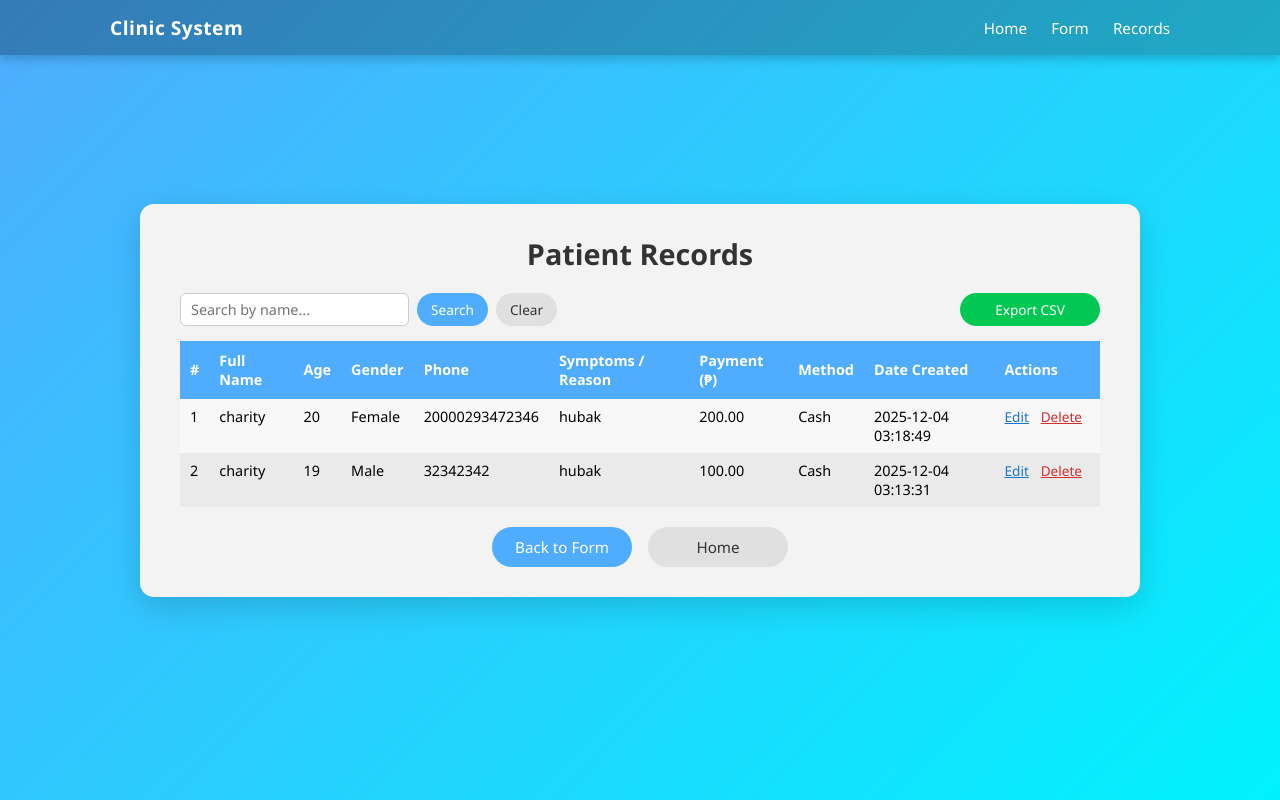
After one commit to charitydaayata/forms, a PHP site: page /views/records.php in a window 1280 px wide. The commit adds this page. Run offline with PHP 8.4, Linux system fonts and the light colour scheme; data comes from the database, SQL or seed files in the repository.

Commit message:
5th commit

```diff
--- a/assets/forms.css
+++ b/assets/forms.css
@@ -1,3 +1,4 @@
+
 /* Reset */
 * {
     margin: 0;
@@ -9,11 +10,13 @@
 /* Page background */
 body {
     min-height: 100vh;
+    padding-top: 90px; /* space for fixed header */
     background: linear-gradient(135deg, #4facfe, #00f2fe);
     display: flex;
-    align-items: center;
+    align-items: flex-start;
     justify-content: center;
 }
+
 
 /* Form card */
 .form-container {
--- /dev/null
+++ b/assets/header.css
@@ -0,0 +1,40 @@
+/* ===== HEADER BAR (UPDATED & VISIBLE) ===== */
+.site-header {
+    width: 100%;
+    background: linear-gradient(135deg, #357ab8, #1eaac6); /* darker than body */
+    position: fixed;
+    top: 0;
+    left: 0;
+    padding: 14px 0;
+    z-index: 1000;
+    box-shadow: 0 4px 10px rgba(0,0,0,0.2);
+}
+
+.header-inner {
+    max-width: 1100px;
+    margin: auto;
+    padding: 0 20px;
+    display: flex;
+    align-items: center;
+    justify-content: space-between;
+}
+
+.site-header h1 {
+    font-size: 1.2rem;
+    color: #fff;
+    font-weight: 600;
+    letter-spacing: 0.5px;
+}
+
+.site-header nav a {
+    color: #ffffff;
+    text-decoration: none;
+    margin-left: 20px;
+    font-size: 0.95rem;
+    font-weight: 500;
+    transition: 0.3s ease;
+}
+
+.site-header nav a:hover {
+    color: #ffeb3b;   /* yellow highlight */
+}
--- /dev/null
+++ b/assets/records.css
@@ -0,0 +1,180 @@
+/* Reset */
+* {
+    margin: 0;
+    padding: 0;
+    box-sizing: border-box;
+    font-family: "Segoe UI", Arial, sans-serif;
+}
+
+/* Background */
+body {
+    min-height: 100vh;
+    background: linear-gradient(135deg, #4facfe, #00f2fe);
+    display: flex;
+    align-items: center;
+    justify-content: center;
+}
+
+/* Card */
+.records-container {
+    background: #f3f3f3;
+    padding: 30px 40px;
+    border-radius: 14px;
+    box-shadow: 0 10px 30px rgba(0, 0, 0, 0.15);
+    max-width: 1000px;
+    width: 96%;
+}
+
+/* Title */
+.records-container h2 {
+    text-align: center;
+    font-size: 1.8rem;
+    margin-bottom: 20px;
+    color: #333;
+}
+
+/* Table wrapper (scroll if many columns) */
+.table-wrapper {
+    overflow-x: auto;
+}
+
+/* Table */
+table {
+    width: 100%;
+    border-collapse: collapse;
+    margin-bottom: 20px;
+}
+
+thead {
+    background: #4facfe;
+    color: #fff;
+}
+
+thead th {
+    padding: 10px;
+    font-size: 0.9rem;
+    text-align: left;
+}
+
+tbody tr:nth-child(even) {
+    background: #eaeaea;
+}
+
+tbody tr:nth-child(odd) {
+    background: #f8f8f8;
+}
+
+tbody td {
+    padding: 8px 10px;
+    font-size: 0.9rem;
+    vertical-align: top;
+}
+
+/* Empty state text */
+.empty-state {
+    text-align: center;
+    color: #555;
+    padding: 20px 0;
+}
+
+/* Buttons under table */
+.records-actions {
+    display: flex;
+    justify-content: center;
+    gap: 16px;
+}
+
+/* Buttons */
+.btn {
+    display: inline-block;
+    min-width: 140px;
+    text-align: center;
+    text-decoration: none;
+    background: #4facfe;
+    color: #fff;
+    padding: 10px 18px;
+    border-radius: 30px;
+    font-size: 0.95rem;
+    transition: 0.3s ease;
+}
+
+.btn:hover {
+    background: #00c6ff;
+    transform: scale(1.05);
+}
+
+.btn-secondary {
+    background: #e0e0e0;
+    color: #333;
+}
+
+.btn-secondary:hover {
+    background: #bdbdbd;
+    color: #111;
+    transform: scale(1.05);
+}
+
+
+.records-toolbar {
+    display: flex;
+    justify-content: space-between;
+    align-items: center;
+    margin-bottom: 15px;
+    gap: 10px;
+    flex-wrap: wrap;
+}
+
+.search-form {
+    display: flex;
+    gap: 8px;
+}
+
+.search-form input {
+    padding: 6px 10px;
+    border-radius: 6px;
+    border: 1px solid #ccc;
+    font-size: 0.9rem;
+}
+
+.search-form button,
+.btn-reset,
+.export-btn {
+    border: none;
+    padding: 7px 14px;
+    border-radius: 20px;
+    font-size: 0.85rem;
+    cursor: pointer;
+    text-decoration: none;
+}
+
+.search-form button {
+    background: #4facfe;
+    color: #fff;
+}
+
+.btn-reset {
+    background: #e0e0e0;
+    color: #333;
+}
+
+.export-btn {
+    background: #00c853;
+    color: #fff;
+}
+
+.actions-cell {
+    white-space: nowrap;
+}
+
+.actions-cell a {
+    margin-right: 8px;
+    font-size: 0.85rem;
+}
+
+.link-edit {
+    color: #1976d2;
+}
+
+.link-delete {
+    color: #d32f2f;
+}
--- /dev/null
+++ b/includes/footer.php
@@ -0,0 +1,2 @@
+</body>
+</html>
--- /dev/null
+++ b/includes/header.php
@@ -0,0 +1,33 @@
+<?php
+if (!isset($pageTitle)) {
+    $pageTitle = 'Clinic Form';
+}
+if (!isset($cssFile)) {
+    $cssFile = '../assets/forms.css';
+}
+?>
+<!DOCTYPE html>
+<html lang="en">
+<head>
+    <meta charset="UTF-8">
+    <title><?php echo htmlspecialchars($pageTitle); ?></title>
+
+    <!-- Page-specific CSS -->
+    <link rel="stylesheet" href="<?php echo htmlspecialchars($cssFile); ?>">
+
+    <!-- Global Header CSS -->
+    <link rel="stylesheet" href="../assets/header.css">
+</head>
+<body>
+
+<!-- VISIBLE HEADER BAR -->
+<header class="site-header">
+    <div class="header-inner">
+        <h1>Clinic System</h1>
+        <nav>
+            <a href="../index.html">Home</a>
+            <a href="forms.php">Form</a>
+            <a href="records.php">Records</a>
+        </nav>
+    </div>
+</header>
--- /dev/null
+++ b/views/records.php
@@ -0,0 +1,120 @@
+<?php
+// Page settings for header
+$pageTitle = 'Patient Records';
+$cssFile   = '../assets/records.css';
+
+include '../includes/header.php';
+
+// ---- Database connection (same settings as Forms.php) ----
+$host    = '127.0.0.1';
+$db      = 'patients';   // your database name
+$user    = 'root';
+$pass    = '';
+$charset = 'utf8mb4';
+
+$dsn = "mysql:host=$host;dbname=$db;charset=$charset";
+$options = [
+    PDO::ATTR_ERRMODE            => PDO::ERRMODE_EXCEPTION,
+    PDO::ATTR_DEFAULT_FETCH_MODE => PDO::FETCH_ASSOC,
+    PDO::ATTR_EMULATE_PREPARES   => false,
+];
+
+try {
+    $pdo = new PDO($dsn, $user, $pass, $options);
+} catch (PDOException $e) {
+    die("DB connect error: " . $e->getMessage());
+}
+
+// ---- Search by name (optional) ----
+$search = trim($_GET['q'] ?? '');
+
+$sql = "SELECT id, name, age, gender, phone, symptoms, payment, payment_method, created_at
+        FROM patients
+        WHERE 1";
+$params = [];
+
+if ($search !== '') {
+    $sql .= " AND name LIKE :search";
+    $params[':search'] = '%' . $search . '%';
+}
+
+$sql .= " ORDER BY created_at DESC";
+
+$stmt = $pdo->prepare($sql);
+$stmt->execute($params);
+$rows = $stmt->fetchAll();
+?>
+
+<div class="records-container">
+    <h2>Patient Records</h2>
+
+    <!-- Search + Export -->
+    <div class="records-toolbar">
+        <form method="get" class="search-form">
+            <input
+                type="text"
+                name="q"
+                placeholder="Search by name..."
+                value="<?php echo htmlspecialchars($search); ?>"
+            >
+            <button type="submit">Search</button>
+            <a href="records.php" class="btn-reset">Clear</a>
+        </form>
+
+        <a href="../handlers/export_csv.php" class="btn export-btn">Export CSV</a>
+    </div>
+
+    <div class="table-wrapper">
+        <?php if (count($rows) === 0): ?>
+            <p class="empty-state">No records found.</p>
+        <?php else: ?>
+            <table>
+                <thead>
+                    <tr>
+                        <th>#</th>
+                        <th>Full Name</th>
+                        <th>Age</th>
+                        <th>Gender</th>
+                        <th>Phone</th>
+                        <th>Symptoms / Reason</th>
+                        <th>Payment (₱)</th>
+                        <th>Method</th>
+                        <th>Date Created</th>
+                        <th>Actions</th>
+                    </tr>
+                </thead>
+                <tbody>
+                    <?php $counter = 1; ?>
+                    <?php foreach ($rows as $row): ?>
+                        <tr>
+                            <td><?php echo $counter++; ?></td>
+                            <td><?php echo htmlspecialchars($row['name']); ?></td>
+                            <td><?php echo htmlspecialchars($row['age']); ?></td>
+                            <td><?php echo htmlspecialchars($row['gender']); ?></td>
+                            <td><?php echo htmlspecialchars($row['phone']); ?></td>
+                            <td><?php echo htmlspecialchars($row['symptoms']); ?></td>
+                            <td><?php echo htmlspecialchars($row['payment']); ?></td>
+                            <td><?php echo htmlspecialchars($row['payment_method']); ?></td>
+                            <td><?php echo htmlspecialchars($row['created_at']); ?></td>
+                            <td class="actions-cell">
+                                <a href="edit_patient.php?id=<?php echo $row['id']; ?>" class="link-edit">Edit</a>
+                                <a href="../handlers/delete_patient.php?id=<?php echo $row['id']; ?>"
+                                   class="link-delete"
+                                   onclick="return confirm('Delete this record?');">
+                                    Delete
+                                </a>
+                            </td>
+                        </tr>
+                    <?php endforeach; ?>
+                </tbody>
+            </table>
+        <?php endif; ?>
+    </div>
+
+    <div class="records-actions">
+        <a href="forms.php" class="btn">Back to Form</a>
+        <a href="../index.html" class="btn btn-secondary">Home</a>
+    </div>
+</div>
+
+<?php include '../includes/footer.php'; ?>
```
Also changed, not shown: handlers/delete_patient.php (added, +39 -0 lines), handlers/edit_patient.php (added, +136 -0 lines), handlers/export_csv.php (added, +54 -0 lines), handlers/update_patient.php (added, +67 -0 lines), views/forms.php (+9 -11 lines).
